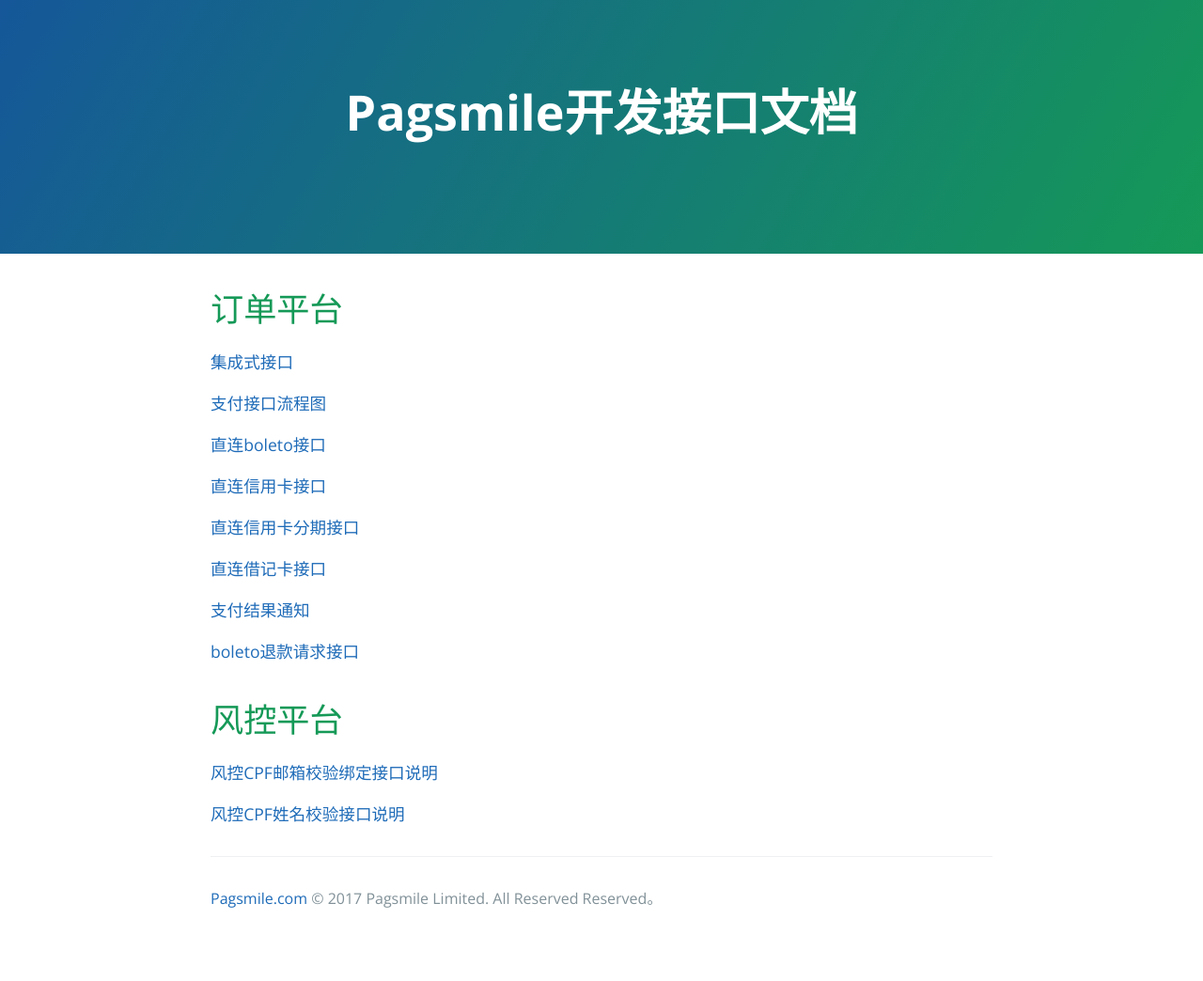
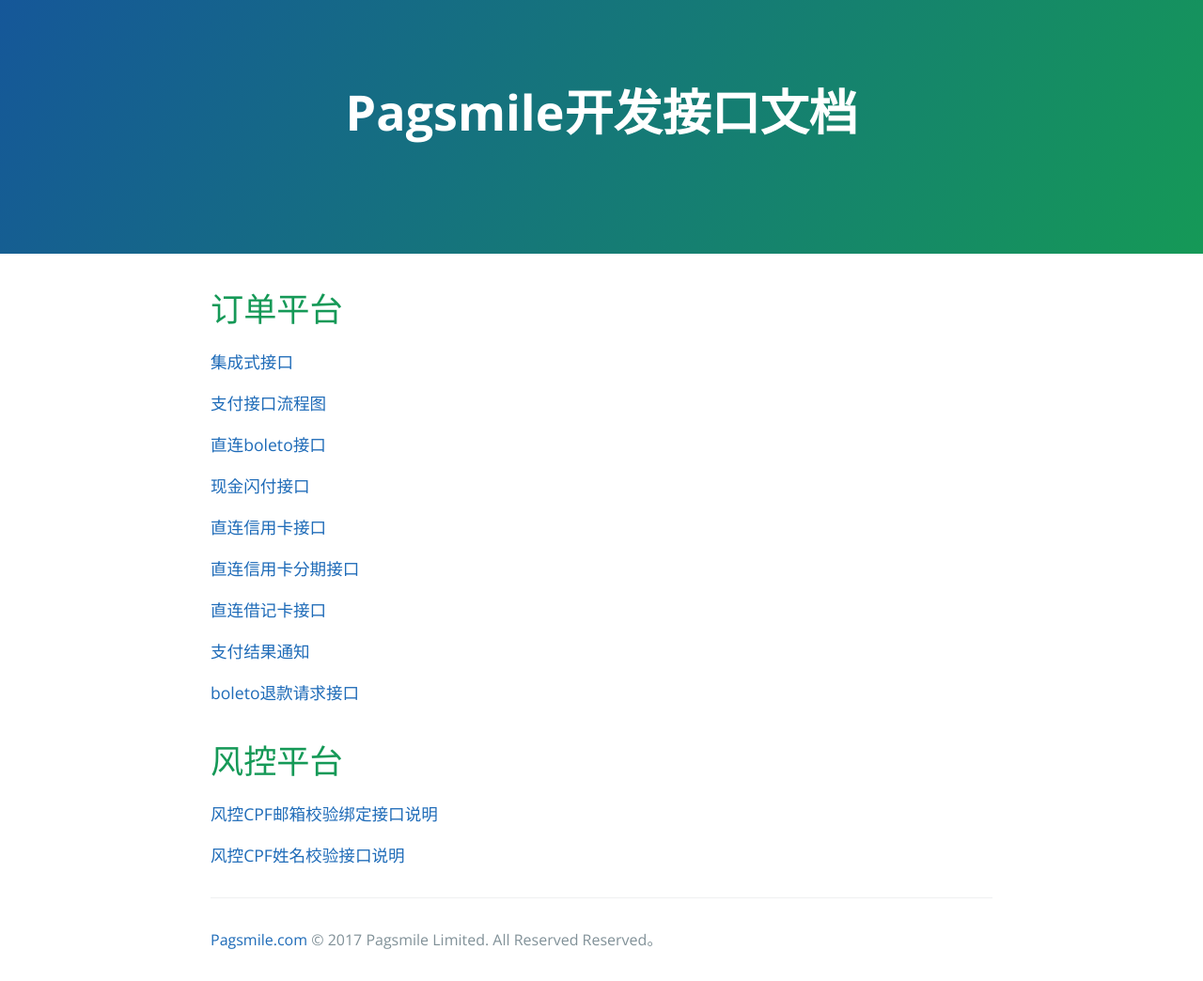
Before and after one commit to pagsmile/pagsmile.github.io, a Jekyll site: the page built from index.md, in a window 1280 px wide. Shown: the whole page at 94% size. Built offline with Jekyll 4.4.1, drawn with Linux system fonts in a browser that asks for light colours; before the commit the page ends 1000 px from its top, so only the background shows below that.

Commit message:
falsh_pay

```diff
--- a/index.md
+++ b/index.md
@@ -10,6 +10,8 @@ layout: default
 [支付接口流程图](api/Flow)
 
 [直连boleto接口](api/DriectBoleto)
+
+[现金闪付接口](api/FlashPay)
 
 [直连信用卡接口](api/DriectCreditCard)
 
```
